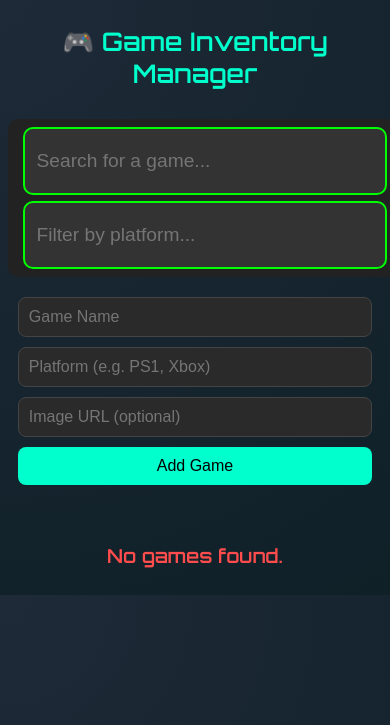
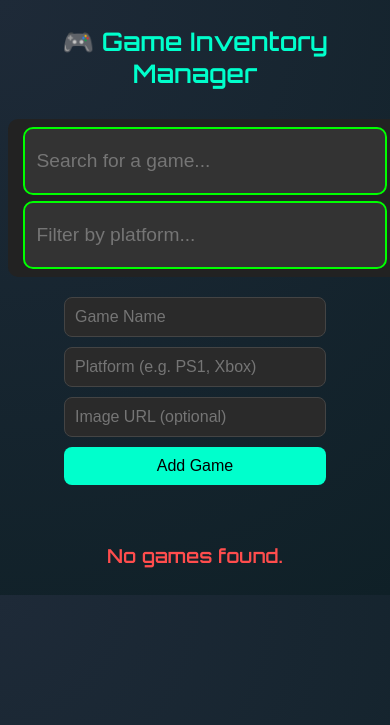
Before and after one commit to Bonzay993/GameInventoryManager, a Flask app: page / in a window 390 px wide. Shown: the top 725 px of the page. Run offline with Flask 3, Linux system fonts and the light colour scheme; data that the repository does not hold is empty.

Commit message:
Fixed resonsiveness

```diff
--- a/static/css/styles.css
+++ b/static/css/styles.css
@@ -57,7 +57,7 @@ h1 {
   justify-content: center;
   gap: 12px;
   margin: 20px auto 40px auto;
-  max-width: 100%;
+  max-width: 50%;
   padding: 0 10px;
 }
 
@@ -239,6 +239,7 @@ p {
     flex-direction: column;
     align-items: stretch;
     gap: 10px;
+    max-width:70%;
   }
 
   .gameItem {
```
